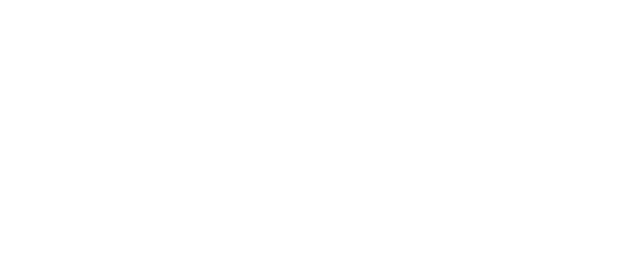
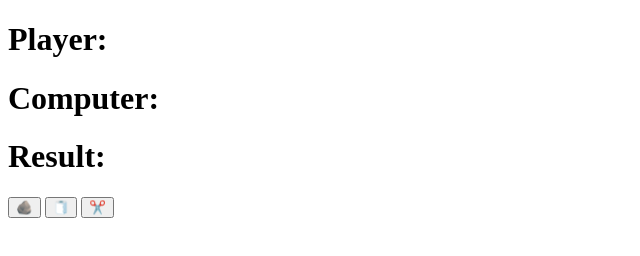
Before and after one commit to Worshox/js-exercises, a plain HTML site: page rock-paper-scissors/index.html in a window 1280 px wide. Shown: the whole page, without its empty margins (0-640 px from the left). Drawn offline with Linux system fonts and the light colour scheme.

Commit message:
Create game template

```diff
--- a/rock-paper-scissors/index.html
+++ b/rock-paper-scissors/index.html
@@ -9,7 +9,17 @@
 </head>
 
 <body>
+    <main>
+        <h1 id="playerText">Player: </h1>
+        <h1 id="computerText">Computer: </h1>
+        <h1 id="resultText">Result: </h1>
 
+        <button>🪨</button>
+        <button>🧻</button>
+        <button>✂️</button>
+    </main>
+
+    <script src="script.js"></script>
 </body>
 
 </html>
```
